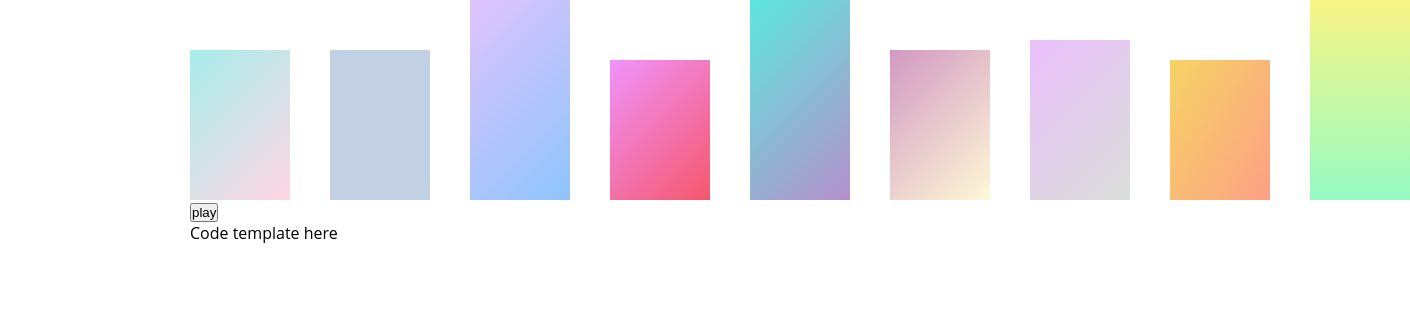
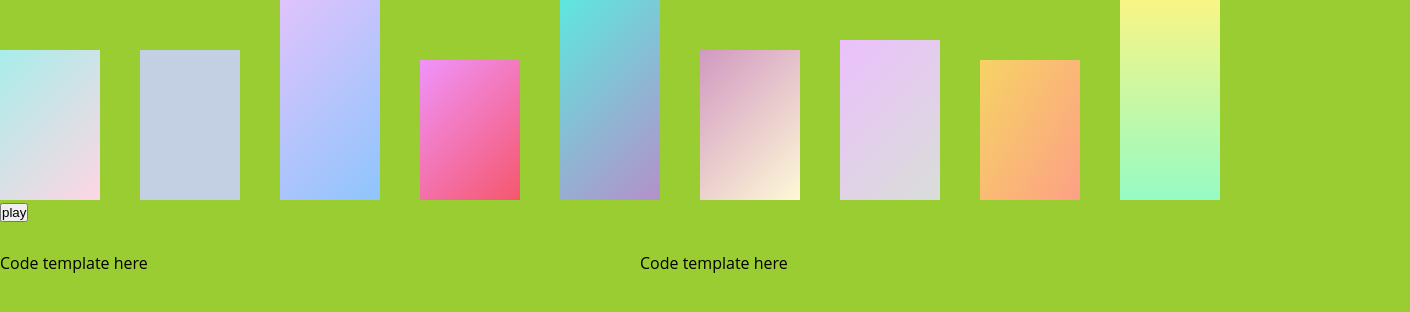
Before and after one commit to December-software-project/sort-algo, a React (Create React App) app: page / in a window 1280 px wide. Shown: the top 312 px of the page, 1410 px wide, since content can reach past the window. Built offline with nearby package versions, Linux system fonts and the light colour scheme.

Commit message:
Centralize blocks

```diff
--- a/src/App.css
+++ b/src/App.css
@@ -3,3 +3,7 @@ body {
   justify-content: center;
   align-items: center;
 }
+
+div{
+  width: 100%;
+}
--- a/src/App.js
+++ b/src/App.js
@@ -4,7 +4,7 @@ import Visualizer from './visualizer/Visualizer';
 
 function App() {
   return (
-    <div className="App">
+    <div>
       {/*<About />*/}
       <Visualizer />
       {/*<Team />*/}
--- a/src/visualizer/Visualizer.js
+++ b/src/visualizer/Visualizer.js
@@ -2,7 +2,9 @@ import React, { useEffect, useState } from 'react';
 import insertionSort from './algorithm/insertionSort';
 import data from './component/block/data';
 import AnimationScreen from './sortingvisualizer/AnimationScreen';
-import CodeTemplate from './component/codetemplate/CodeTemplate';
+import CodeTemplate from './codetemplate/CodeTemplate';
+import CodeExplanation from './codeexplaination/CodeExplanation';
+import "./styles.css";
 
 const Visualizer = () => {
   const [isPlay, setIsPlay] = useState(false);
@@ -25,7 +27,10 @@ const Visualizer = () => {
         isPlay={isPlay}
       />
       <button onClick={() => setIsPlay(!isPlay)}>play</button>
-      <CodeTemplate/>
+      <div className="code">
+        <CodeExplanation />
+        <CodeTemplate />
+      </div>
     </div>
   );
 };
--- /dev/null
+++ b/src/visualizer/codeexplaination/CodeExplanation.css
@@ -0,0 +1,6 @@
+.explanation {
+  display: flex;
+  flex-direction: column;
+  flex: auto;
+  width: 100%;
+}
--- /dev/null
+++ b/src/visualizer/codeexplaination/CodeExplanation.js
@@ -0,0 +1,12 @@
+import React from 'react';
+import './CodeExplanation.css';
+
+const CodeExplanation = ({ sort }) => {
+  return (
+    <div className="explanation">
+      <header className="Code-header">Code template here</header>
+    </div>
+  );
+};
+
+export default CodeExplanation;
--- /dev/null
+++ b/src/visualizer/codetemplate/CodeTemplate.css
@@ -0,0 +1,3 @@
+.codeTemplate {
+  flex-direction: row;
+}
--- a/src/visualizer/component/codetemplate/CodeTemplate.js
+++ b/src/visualizer/codetemplate/CodeTemplate.js
@@ -1,10 +1,10 @@
 import React from 'react';
-import './styles.css';
+import './CodeTemplate.css';
 
 const CodeTemplate = ({ sort }) => {
   return (
-    <div className="code">
-      <header className="Code-header">Code template here</header>
+    <div className="codeTemplate">
+      <header>Code template here</header>
     </div>
   );
 };
--- a/src/visualizer/component/codetemplate/styles.css
+++ /dev/null
@@ -1,3 +0,0 @@
-.code {
-
-}
--- a/src/visualizer/styles.css
+++ b/src/visualizer/styles.css
@@ -1,5 +1,19 @@
+body {
+  width: 100%;
+  background: yellowgreen;
+}
+
 .list {
   box-sizing: border-box;
   display: flex;
   flex-direction: row;
 }
+
+.code {
+  margin-top: 30px;
+  border-top: #0074D9;
+  display: flex;
+  flex-direction: row;
+  justify-content: space-between;
+  width: 100%;
+}
```
